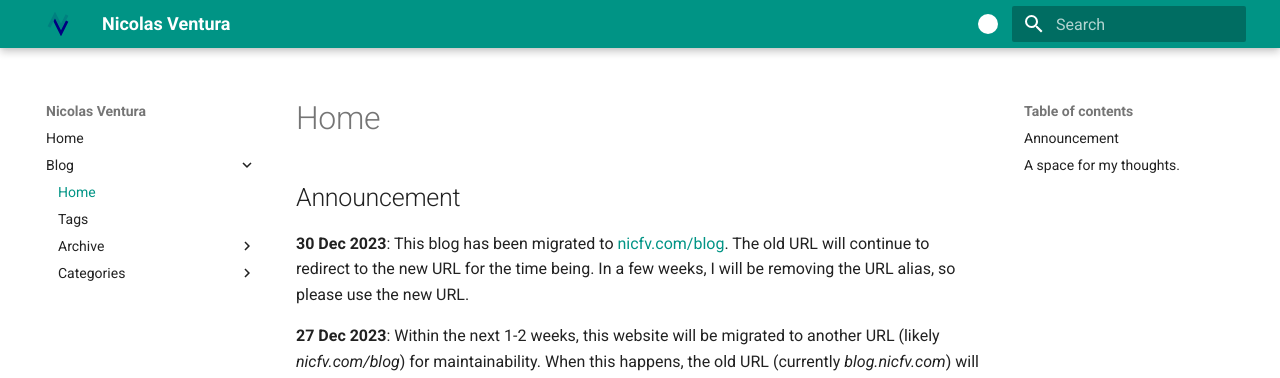
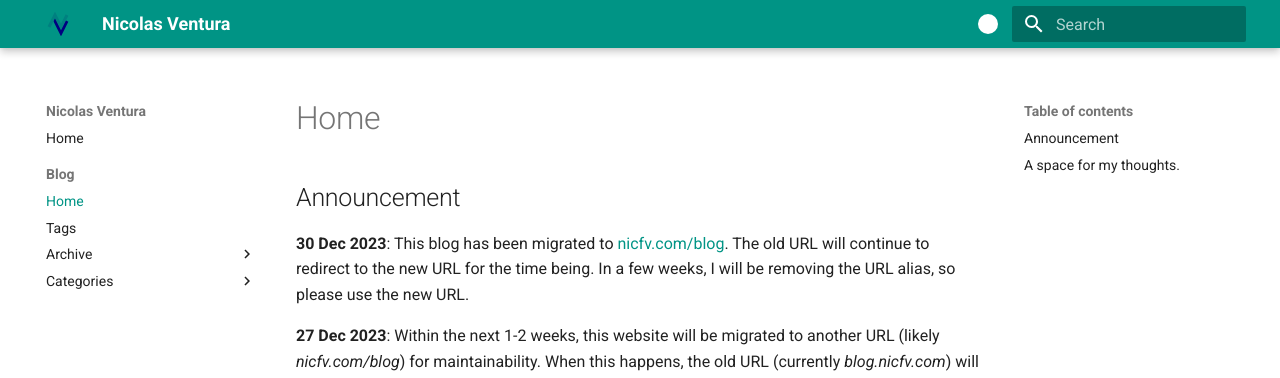
Before and after one commit to nicfv/Me, an MkDocs documentation site: the page built from docs/blog/index.md, in a window 1280 px wide. Shown: the top 378 px of the page. Built offline with MkDocs 1.6.1 and Material for MkDocs 9.7.7, drawn with Linux system fonts in a browser that asks for light colours.

Commit message:
Add navigation features

```diff
--- a/docs/blog/mkdocs.yml
+++ /dev/null
@@ -1 +0,0 @@
-site_name: Blog
--- a/mkdocs.yml
+++ b/mkdocs.yml
@@ -3,6 +3,9 @@
 site_author: Nicolas Ventura
 theme:
   name: material
+  features:
+    - navigation.sections
+    - navigation.top
   palette:
     # Palette toggle for light mode
     - media: "(prefers-color-scheme: light)"
```
